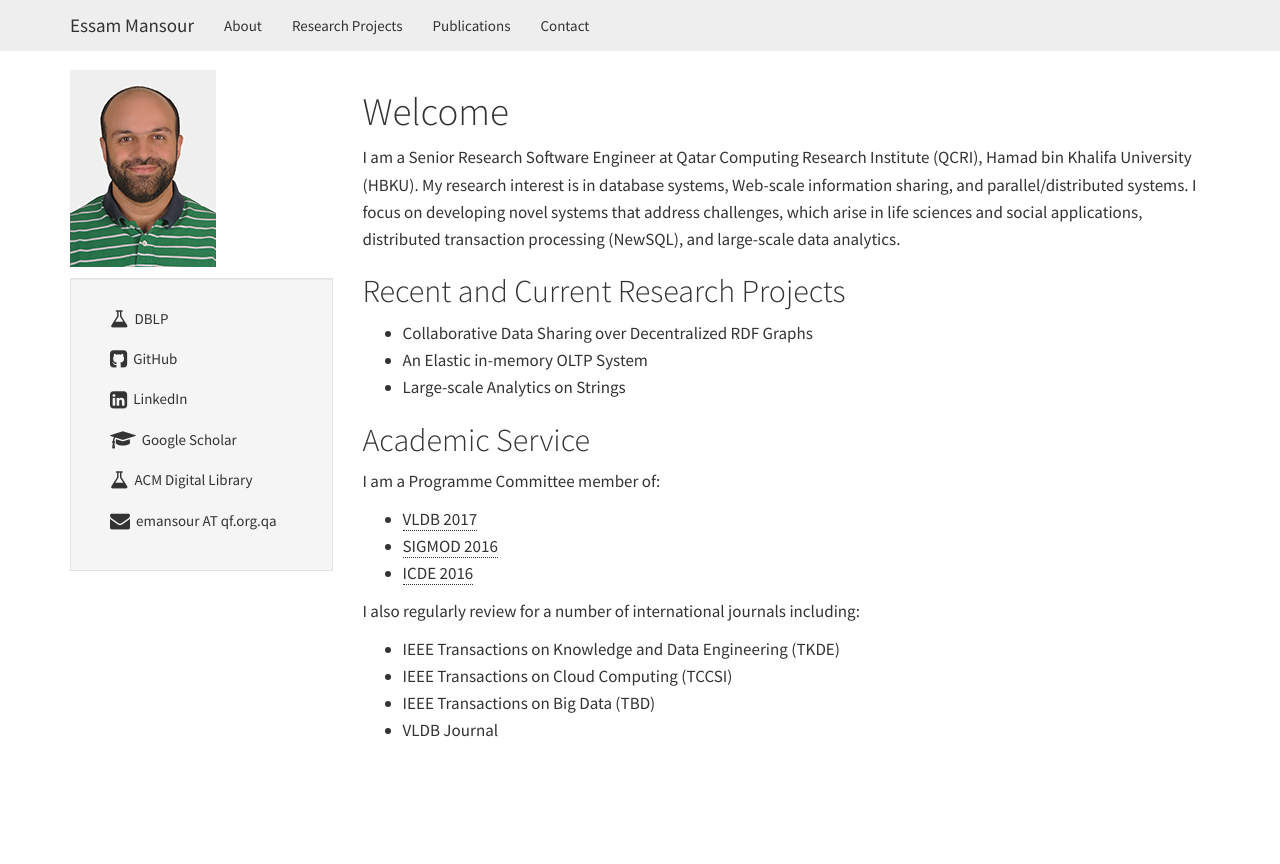
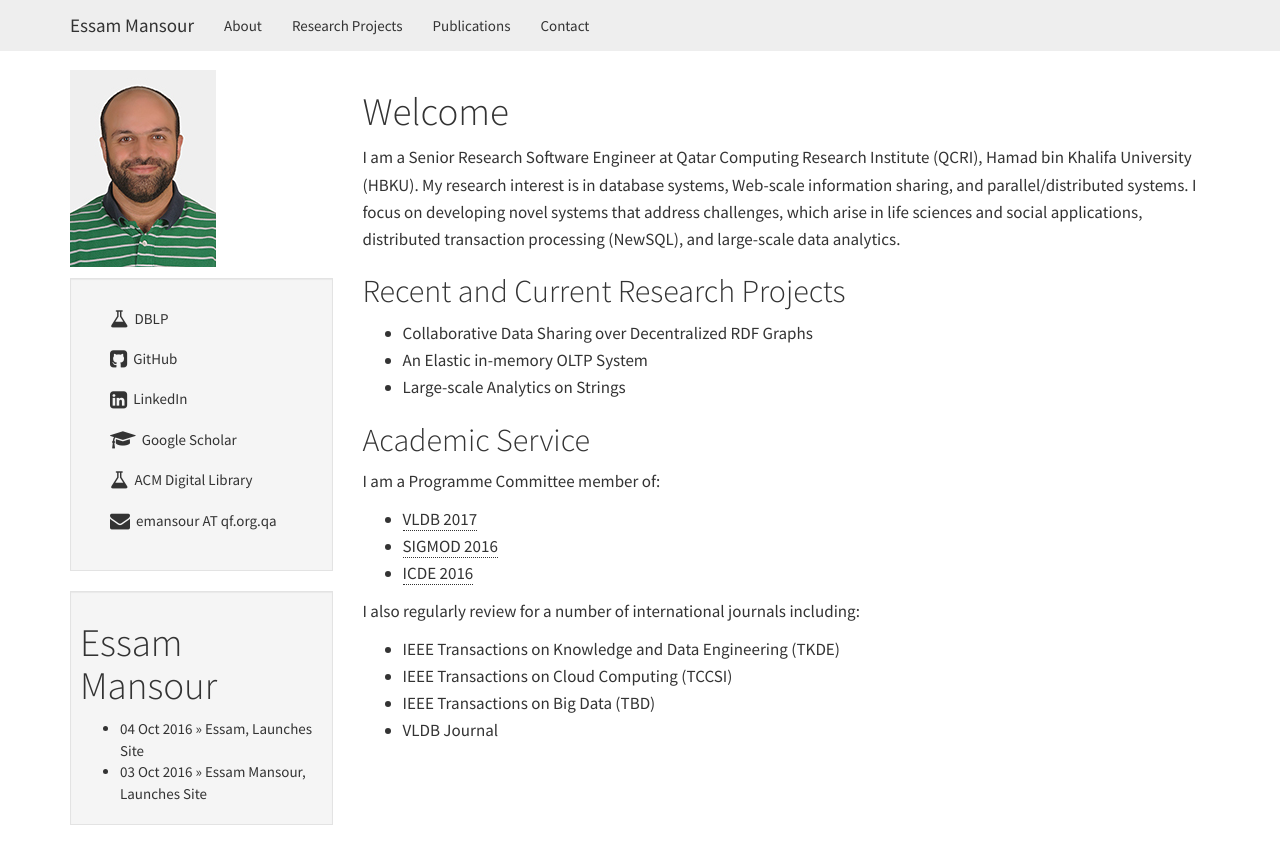
Before and after one commit to mansoure/mansoure.github.io, a Jekyll site: the page built from index.md, in a window 1280 px wide. Shown: the top 864 px of the page. Built offline with Jekyll 4.4.1, drawn with Linux system fonts in a browser that asks for light colours.

Commit message:
research projects

```diff
--- a/_layouts/default.html
+++ b/_layouts/default.html
@@ -75,6 +75,16 @@
            		 	</li>
 
     			</ul>
+				</section>
+
+			<section class="well well-sm">
+				<h1>{{ page.title }}</h1>
+				<ul class="posts">
+
+				  {% for post in site.posts %}
+				    <li><span>{{ post.date | date_to_string }}</span> » <a href="{{ post.url }}" title="{{ post.title }}">{{ post.title }}</a></li>
+				  {% endfor %}
+				</ul>
 			</section>
             </aside>
         </div>
```
